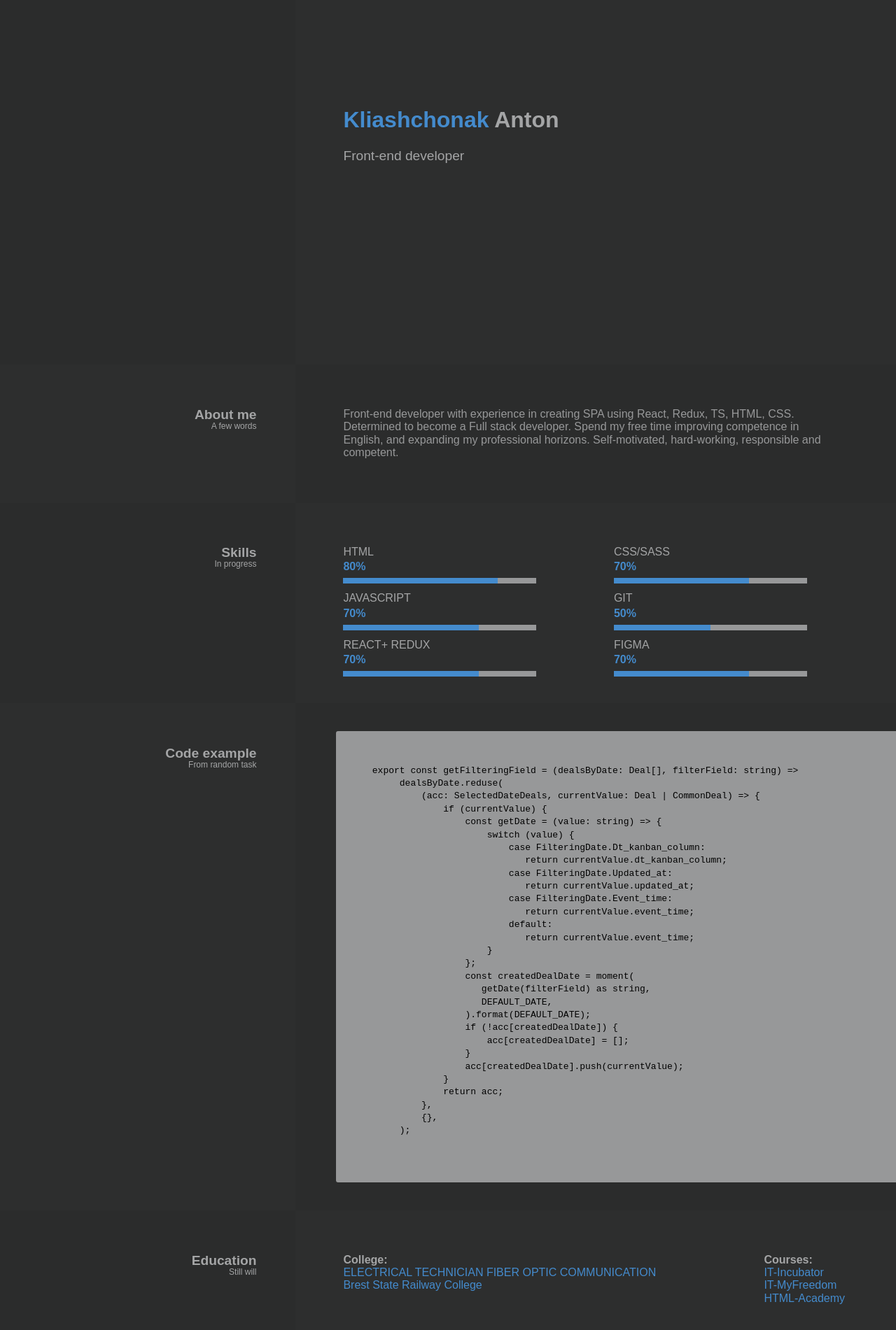
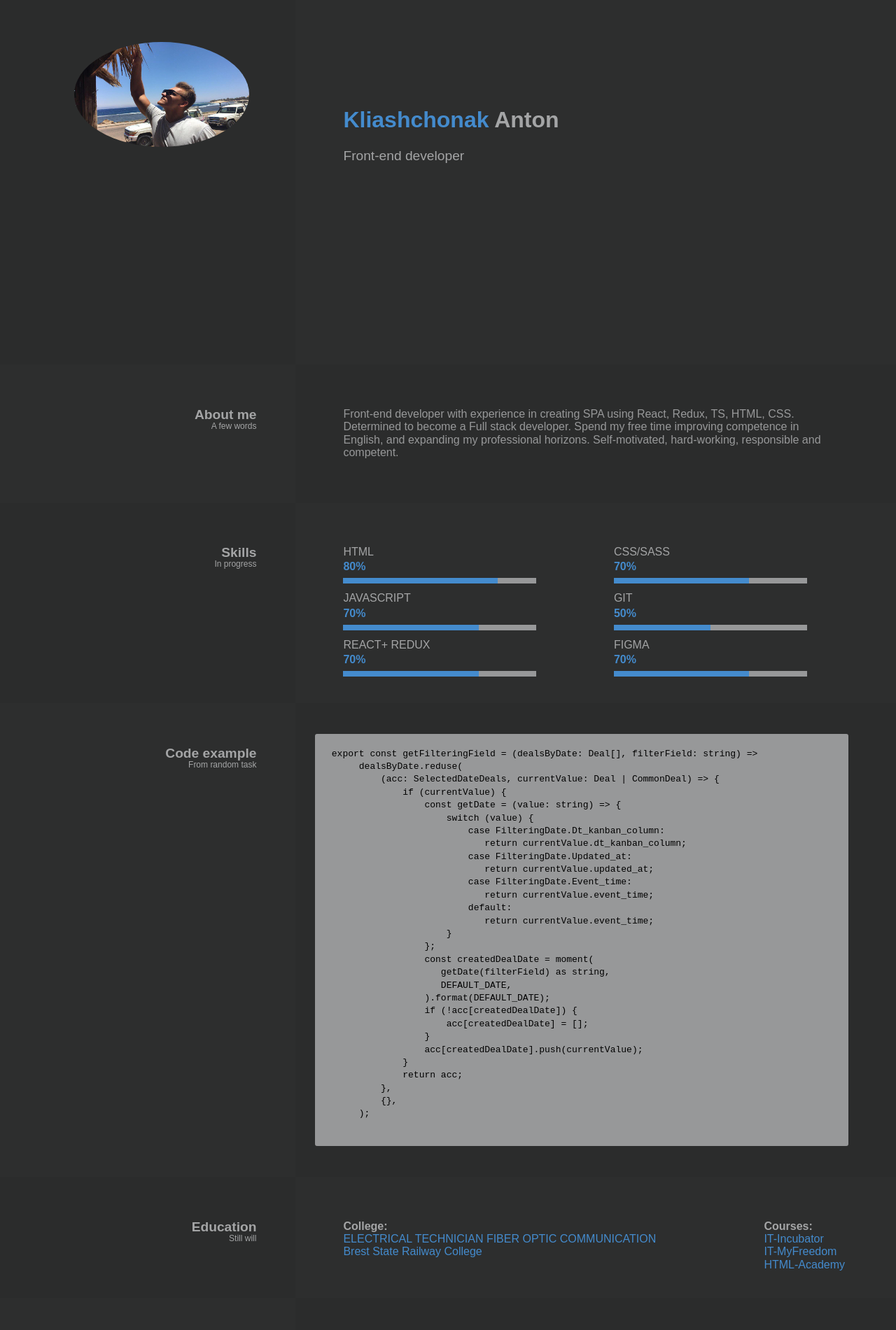
Before and after one commit to AntonPuY25/rsschool-cv, a plain HTML site: page index.html in a window 1280 px wide. Shown: the part 279-2180 px from the top of the page at 70% size. Drawn offline with Linux system fonts and the light colour scheme.

```diff
--- a/style.css
+++ b/style.css
@@ -38,9 +38,16 @@ body{
     z-index: 2;
 }
 .header_container img{
-    width: 250px;
+    width: 350px;
     height: 250px;
     border-radius: 50%;
+}
+
+@media screen and (max-width: 1350px) {
+    .header_container img{
+        width: 250px;
+        height: 150px;
+    }
 }
 .header_container_right{
     width: 70%;
@@ -289,12 +296,10 @@ hr{
     width: 70%;
     z-index: 2;
     background-color: #2b2c2c;
-    padding: 1.75rem 1.75rem 1.75rem;
+    padding: 1.75rem;
 }
 pre{
     width: 100%;
-    padding: 1.75rem 1.75rem 1.75rem;
-    margin: 12px 30px 12px 30px;
     background-color: #979899;
     border-radius: 3px;
     overflow: auto;
```
Also changed, not shown: img/ava2.png (added), 1 other file.
